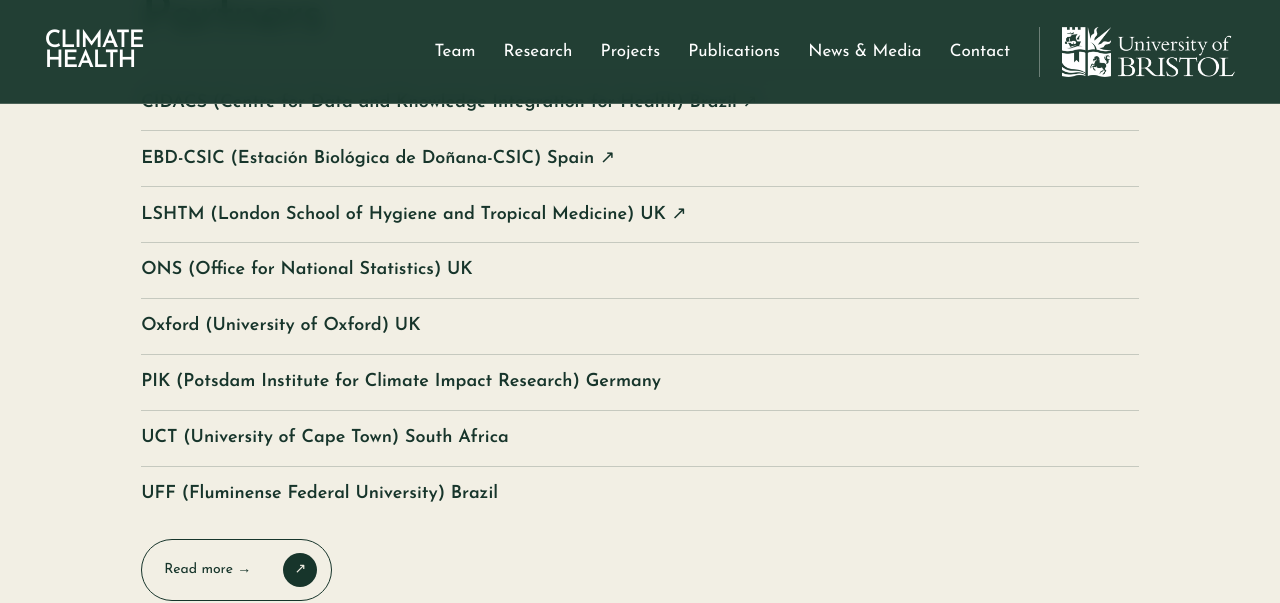
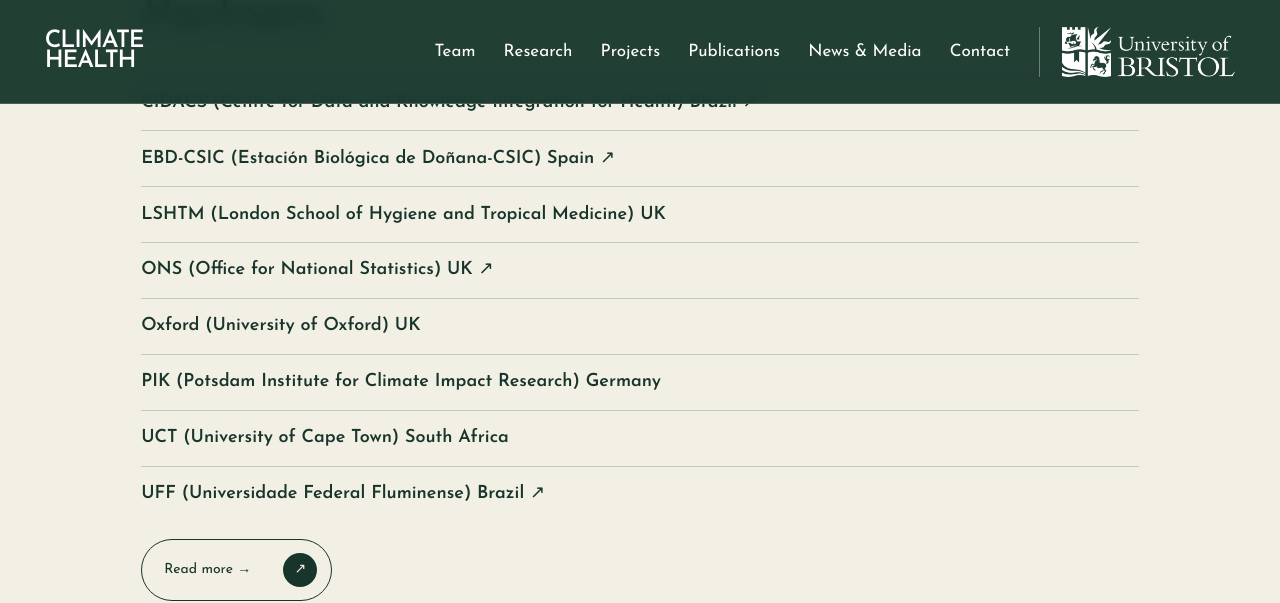
Before and after one commit to alexodavies/bristol-climate-health-page, a Jekyll site: the page built from _projects/breathe.md, in a window 1280 px wide and 900 px high, scrolled down 2165 px. Shown: the top 603 px of the window. Built offline with Jekyll 4.4.1, drawn with Linux system fonts in a browser that asks for light colours.

Commit message:
Update breathe.md

```diff
--- a/_projects/breathe.md
+++ b/_projects/breathe.md
@@ -44,12 +44,15 @@
   - name: EBD-CSIC (Estación Biológica de Doñana-CSIC) Spain
     url: https://www.ebd.csic.es/index.php/
   - name: LSHTM (London School of Hygiene and Tropical Medicine) UK
+    url:
+  - name: ONS (Office for National Statistics) UK
     url: https://www.ons.gov.uk/
-  - name: ONS (Office for National Statistics) UK
   - name: Oxford (University of Oxford) UK
+    url:
   - name: PIK (Potsdam Institute for Climate Impact Research) Germany
   - name: UCT (University of Cape Town) South Africa
-  - name: UFF (Fluminense Federal University) Brazil
+  - name: UFF (Universidade Federal Fluminense) Brazil
+    url: https://international.uff.br/
 outputs:   # one entry per output; url and note are optional
   - title: Enhancing preparedness for the impending super El Niño
     url: https://doi.org/10.1016/S0140-6736(26)01826-X
```
